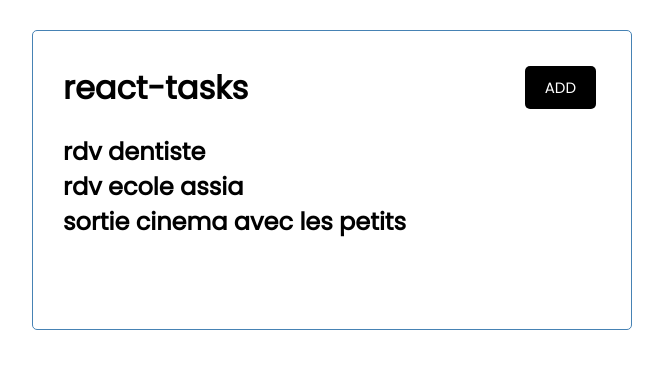
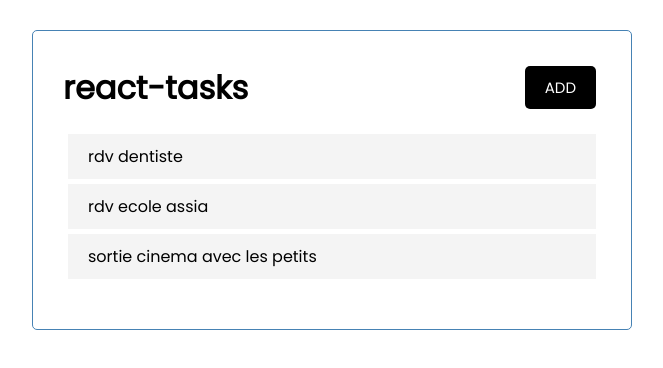
Before and after one commit to san292/react-tasks, a React (Create React App) app: page / in a window 1280 px wide. Shown: the top 368 px of the page, without its empty margins (308-971 px from the left). Built offline with nearby package versions, Linux system fonts and the light colour scheme.

Commit message:
moove data in app and map data in tasks for send to task component

```diff
--- a/src/App.js
+++ b/src/App.js
@@ -1,11 +1,32 @@
+import React, { useState } from 'react';
 import Header from './components/Header';
 import Tasks from './components/Tasks';
 
 function App() {
+  const [tasks, setTasks] = useState([
+    {
+      id: 1,
+      text: 'rdv dentiste',
+      day: '3 mai à 14h00',
+      reminder: true
+    },
+    {
+      id: 2,
+      text: 'rdv ecole assia',
+      day: '6 mars à 14h00',
+      reminder: true
+    },
+    {
+      id: 3,
+      text: 'sortie cinema avec les petits',
+      day: '20 avril à 15h00',
+      reminder: true
+    }
+  ]);
   return (
     <div className="container">
       <Header />
-      <Tasks />
+      <Tasks tasks={tasks} />
     </div>
   );
 }
--- /dev/null
+++ b/src/components/Task.js
@@ -0,0 +1,11 @@
+import React from 'react';
+
+const task = ({ task }) => {
+  return (
+    <>
+      <div className="task">{task.text}</div>
+    </>
+  );
+};
+
+export default task;
--- a/src/components/Tasks.js
+++ b/src/components/Tasks.js
@@ -1,12 +1,11 @@
-import React from 'react';
-import tasks from '../data/data';
+import Task from './Task';
 
-const Tasks = () => {
-  console.log('tasks', tasks);
+const Tasks = ({ tasks }) => {
+  console.log('-----', tasks);
   return (
     <div>
       {tasks.map((task) => (
-        <h2>{task.text}</h2>
+        <Task task={task} />
       ))}
     </div>
   );
--- a/src/data/data.js
+++ b/src/data/data.js
@@ -12,7 +12,7 @@ const tasks = [
     reminder: true
   },
   {
-    id: 2,
+    id: 3,
     text: 'sortie cinema avec les petits',
     day: '20 avril à 15h00',
     reminder: true
```
